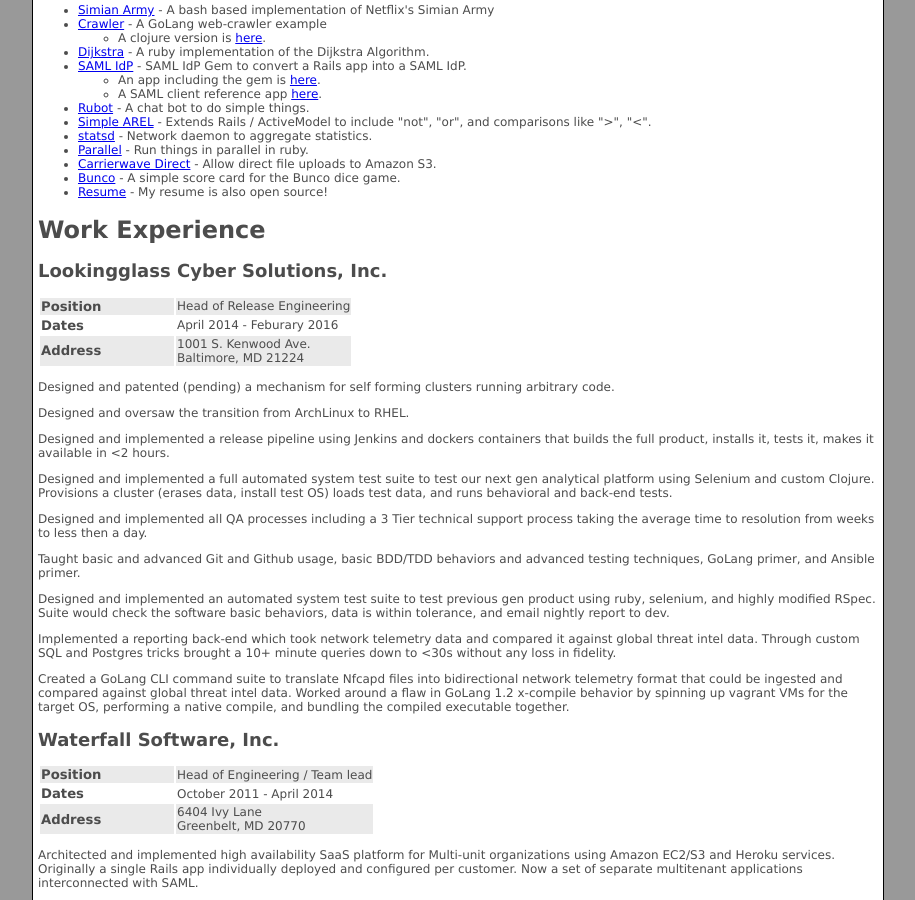
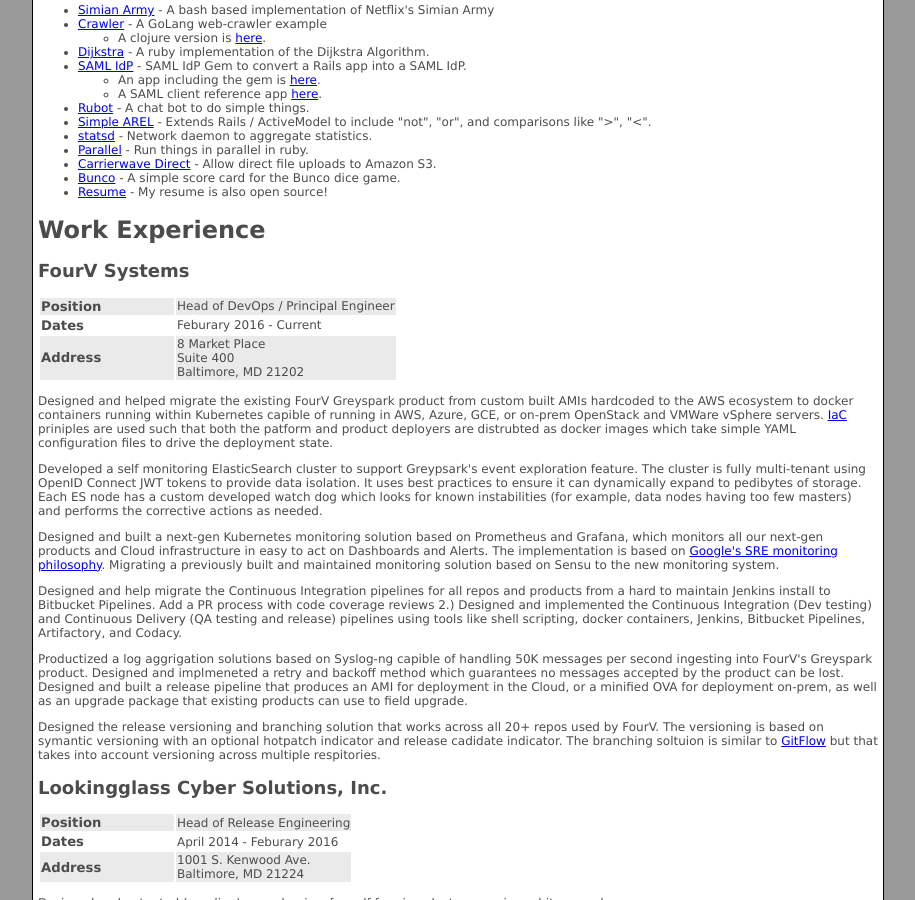
Before and after one commit to srvullupala/Resume, a Jekyll site: the page built from index.html, in a window 1280 px wide and 900 px high, scrolled down 710 px. Shown: the whole window, without its empty margins (182-1097 px from the left). Built offline with Jekyll 4.4.1, drawn with Linux system fonts in a browser that asks for light colours; Markdown is read by kramdown in place of the engine named in the settings.

Commit message:
Added FourV details.

```diff
--- a/_includes/work.html
+++ b/_includes/work.html
@@ -1,4 +1,6 @@
 <h1><a name="work_experience">Work Experience</a></h1>
+
+{% include work_fourv.html %}
 
 {% include work_lookingglass.html %}
 
--- /dev/null
+++ b/_includes/work_fourv.html
@@ -0,0 +1,29 @@
+<h2>FourV Systems</h2>
+
+<table class=education>
+  <tr>
+    <td class="first odd">Position</td>
+    <td class=odd>Head of DevOps / Principal Engineer</td>
+  </tr>
+  <tr>
+    <td class="first even">Dates</td>
+    <td class=even> Feburary 2016 - Current </td>
+  </tr>
+  <tr>
+    <td class="first odd">Address</td>
+    <td class=odd> 8 Market Place<br> Suite 400<br> Baltimore, MD 21202 </td>
+  </tr>
+</table>
+
+<p>Designed and helped migrate the existing FourV Greyspark product from custom built AMIs hardcoded to the AWS ecosystem to docker containers running within Kubernetes capible of running in AWS, Azure, GCE, or on-prem OpenStack and VMWare vSphere servers.  <a href="https://en.wikipedia.org/wiki/Infrastructure_as_Code">IaC</a> priniples are used such that both the patform and product deployers are distrubted as docker images which take simple YAML configuration files to drive the deployment state.</p>
+
+<p>Developed a self monitoring ElasticSearch cluster to support Greypsark's event exploration feature.  The cluster is fully multi-tenant using OpenID Connect JWT tokens to provide data isolation.  It uses best practices to ensure it can dynamically expand to pedibytes of storage.  Each ES node has a custom developed watch dog which looks for known instabilities (for example, data nodes having too few masters) and performs the corrective actions as needed.</p>
+
+<p>Designed and built a next-gen Kubernetes monitoring solution based on Prometheus and Grafana, which monitors all our next-gen products and Cloud infrastructure in easy to act on Dashboards and Alerts.  The implementation is based on <a href="https://docs.google.com/document/d/199PqyG3UsyXlwieHaqbGiWVa8eMWi8zzAn0YfcApr8Q/edit#heading=h.fs3knmjt7fjy">Google's SRE monitoring philosophy</a>.  Migrating a previously built and maintained monitoring solution based on Sensu to the new monitoring system.</p>
+
+<p>Designed and help migrate the Continuous Integration pipelines for all repos and products from a hard to maintain Jenkins install to Bitbucket Pipelines.  Add a PR process with code coverage reviews
+2.)	Designed and implemented the Continuous Integration (Dev testing) and Continuous Delivery (QA testing and release) pipelines using tools like shell scripting, docker containers, Jenkins, Bitbucket Pipelines, Artifactory, and Codacy.
+
+<p>Productized a log aggrigation solutions based on Syslog-ng capible of handling 50K messages per second ingesting into FourV's Greyspark product.  Designed and implmeneted a retry and backoff method which guarantees no messages accepted by the product can be lost.  Designed and built a release pipeline that produces an AMI for deployment in the Cloud, or a minified OVA for deployment on-prem, as well as an upgrade package that existing products can use to field upgrade.</p>
+
+<p>Designed the release versioning and branching solution that works across all 20+ repos used by FourV.  The versioning is based on symantic versioning with an optional hotpatch indicator and release cadidate indicator.  The branching soltuion is similar to <a href="http://nvie.com/posts/a-successful-git-branching-model/">GitFlow</a> but that takes into account versioning across multiple respitories.</p>
```
